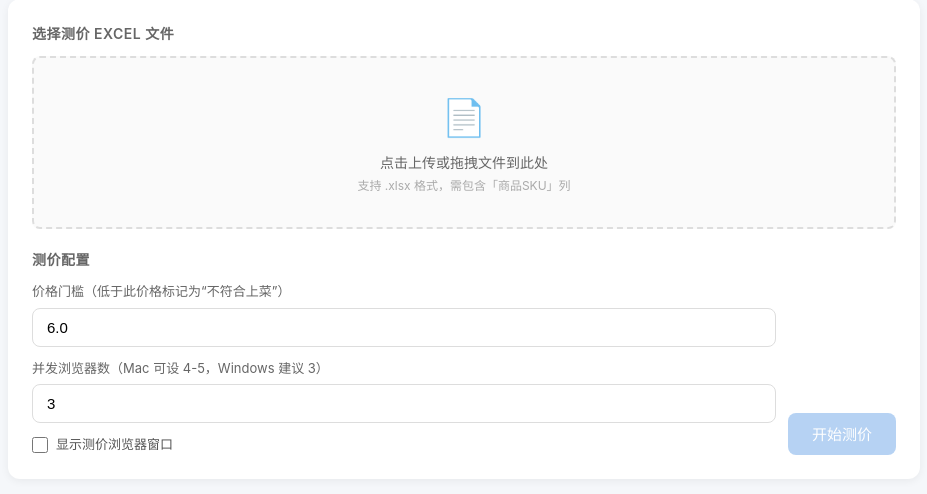
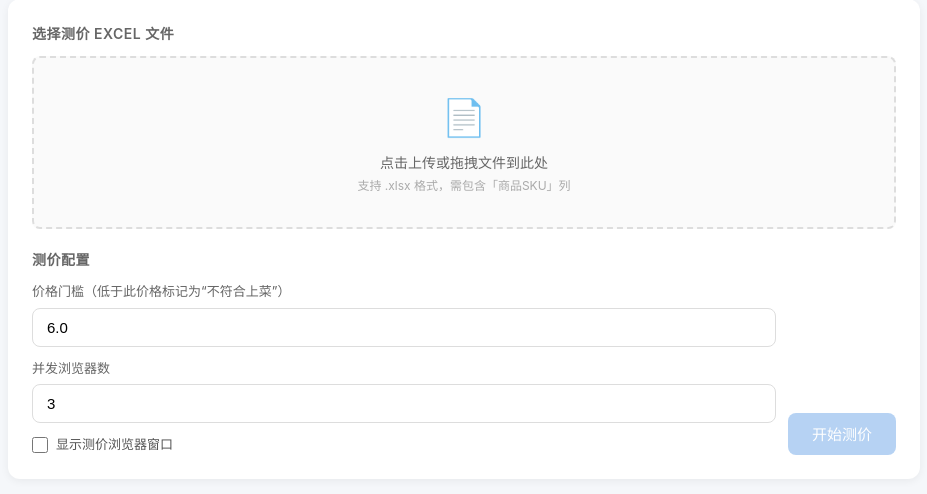
Before and after one commit to Friday-Up/live-tools, a Flask app: page / in a window 1280 px wide. Shown: the part 198-692 px from the top of the page, without its empty margins (176-1103 px from the left). Run offline with Flask 3, Linux system fonts and the light colour scheme.

Commit message:
ui: remove platform-specific concurrency hint

```diff
--- a/live-web/templates/index.html
+++ b/live-web/templates/index.html
@@ -508,7 +508,7 @@
                         <div class="form-group">
                             <label class="form-label">价格门槛（低于此价格标记为“不符合上菜”）</label>
                             <input type="number" class="form-input" id="thresholdInput" value="6.0" step="0.1" min="0">
-                            <label class="form-label" style="margin-top: 12px;">并发浏览器数（Mac 可设 4-5，Windows 建议 3）</label>
+                            <label class="form-label" style="margin-top: 12px;">并发浏览器数</label>
                             <input type="number" class="form-input" id="concurrentWorkersInput" value="3" step="1" min="1" max="10">
                             <label class="checkbox-row">
                                 <input type="checkbox" id="showBrowserInput">
```
